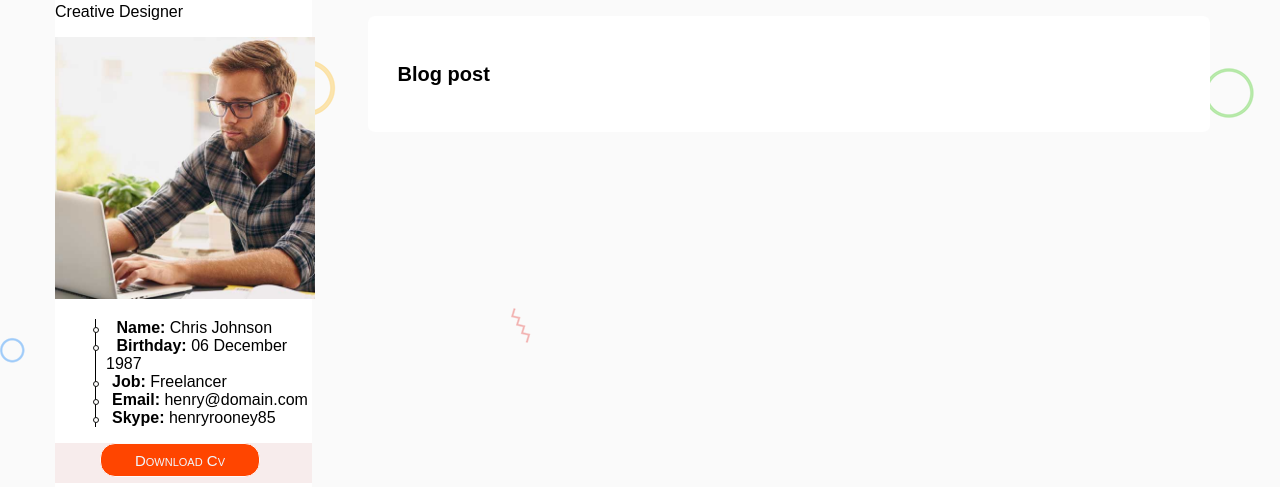
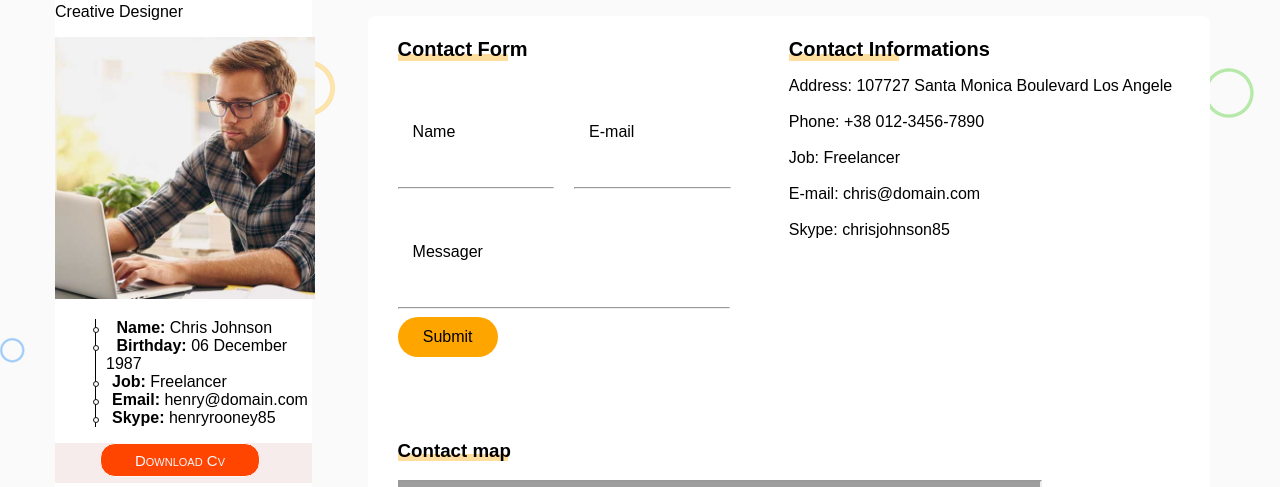
Before and after one commit to PhuBui/myBlog, a PHP site: page /contact.html in a window 1280 px wide. Shown: the part 86-573 px from the top of the page. Run offline with PHP 8.4, Linux system fonts and the light colour scheme; grey boxes are pictures that could not be loaded.

Commit message:
Them blog contact

```diff
--- a/contact.html
+++ b/contact.html
@@ -52,12 +52,54 @@
                 </ul>
             </header>
             <div id="content" class="box">
-                <div id="khungblog">
-                    <div id="blog">
-                        <div id="noidungl">
-                            <div id="noidungn">
-                                <h2>Blog post</h2>
+                <div id="contact">
+                    <div id="contact1">
+                        <div id="gach">
+                            <hr width="110px" align="Left" color="orange" size="9px">
+                        </div>
+                        <div id="gachcontact">
+                            <h2>Contact Form</h2>
+                            <div id="name">
+                                <p>Name</p>
+                                <hr>
                             </div>
+                            <div id="name">
+                                <p>E-mail</p>
+                                <hr>
+                            </div>
+                            <div id="name2">
+                                <p>Messager</p>
+                                <hr>
+                            </div>
+                            <button id="nutsub">
+                                Submit
+                            </button>
+                        </div>
+                    </div>
+                    <div id="contact1">
+                        <div id="gach">
+                            <hr width="110px" align="Left" color="orange" size="9px">
+                        </div>
+                        <div id="gachcontact">
+                            <h2>Contact Informations</h2>
+                            <div id="">
+                                <p>Address: 107727 Santa Monica Boulevard Los Angele<br><br>
+                                    Phone: +38 012-3456-7890<br><br>
+                                    Job: Freelancer<br><br>
+                                    E-mail: chris@domain.com<br><br>
+                                    Skype: chrisjohnson85</p>
+                            </div>
+                        </div>
+                    </div>
+                    <div id="contact3">
+                        <div id="gach">
+                            <hr width="110px" align="Left" color="orange" size="9px">
+                        </div>
+                        <div id="gachcontact">
+                            <h3>Contact map</h3>
+                            <iframe
+                                src="https://www.google.com/maps/d/u/0/embed?mid=196HskX8AsVcwarM6JJ1K2ASnSoaiULzi&ehbc=2E312F"
+                                width="640" height="480"></iframe>
                         </div>
                     </div>
                 </div>
@@ -65,4 +107,5 @@
         </div>
     </div>
 </body>
+
 </html>
--- a/css/main.css
+++ b/css/main.css
@@ -220,3 +220,57 @@ h2{
 #muccuoi{
     padding: 100px 0px 100px;
 }
+#contact{
+    background-color: white;
+    padding: 30px 30px;
+    height: 1000px;
+    border-radius: 10px;
+}
+#nutsub{
+    background-color: orange;
+    width: 100px;
+    height: 40px;
+    text-align: center;
+    border-radius: 20px;
+
+    border: 1px ;
+    font-size: 100%;
+
+}
+#contact1{
+    width: 50%;
+    float: left;
+    height: 400px;
+
+}
+#name>p{
+    padding: 30px 15px;
+}
+#name{
+    width: 40%;
+    float: left;
+    border: 1px ;
+    padding-right: 20px;
+}
+#name2{
+    width: 85%;
+    float: left;
+    border: 1px ;
+    padding-right: 20px;
+}
+#name2>p{
+    padding: 30px 15px;
+}
+#contact3{
+    width: 100%;
+    float: left;
+    height: 400px;
+
+}
+#contact3>iframe{
+    width: 100%;
+}
+#gachcontact{
+    position: relative;
+    top: -10%;
+}
```
